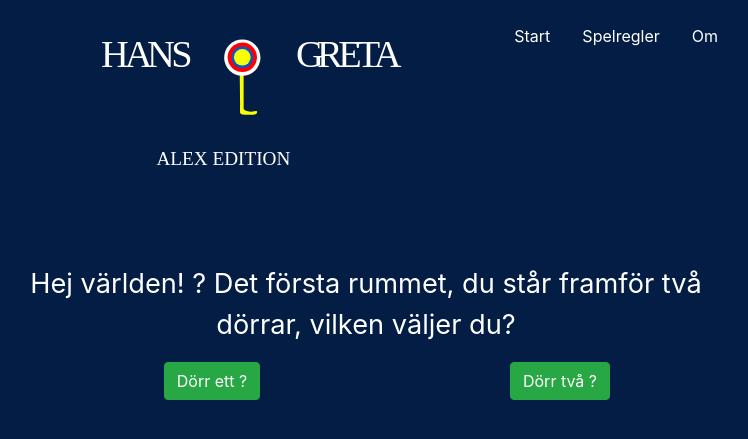
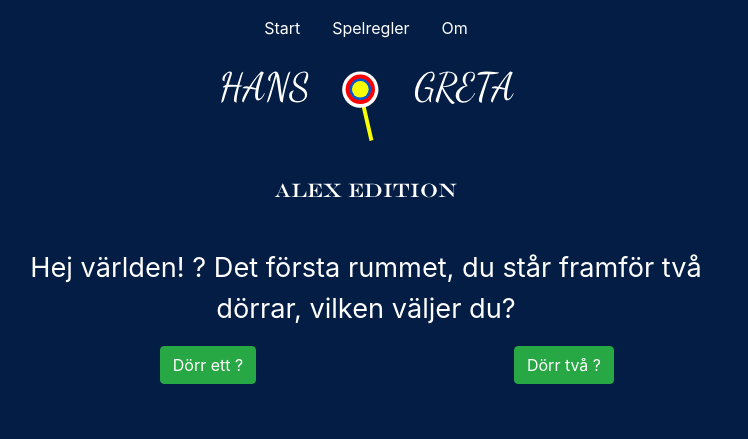
Before and after one commit to AlexCode12/wsp1-soloaventur, a PHP site: page / in a window 1280 px wide. Shown: the top 439 px of the page, without its empty margins (274-1022 px from the left). Run offline with PHP 8.4, Linux system fonts and the light colour scheme; data comes from the database, SQL or seed files in the repository; data that the repository does not hold is empty; a stand-in replaces the project's code that opens the database connection.

Commit message:
Förbättrat loggan samt navbar2

```diff
--- a/php/css/style.css
+++ b/php/css/style.css
@@ -11,6 +11,7 @@ main {
 p {
     color: white;
     text-align: center;
+    font-family: 'Dancing Script' cursive;
 }
 a {
     color: white;
@@ -41,7 +42,7 @@ html {
 
 @media (min-width: 576px) {
     p {
-        font-size: 1em;
+        font-size: 0,4em;
     }
     a {
         font-size: 0,5em;
--- a/php/views/buttons.php
+++ b/php/views/buttons.php
@@ -1,12 +1,13 @@
 <div class="container">
   <div class="row">
     <div class="col text-center">
+    <a href="?id=<?= $link['target_id']?>">
       <button class="btn btn-success">
           <li>
-                <a href="?id=<?= $link['target_id']?>">
-                <?= $link['description'] ?> </a>
+                <?= $link['description'] ?>
             </li>
         </button>
+        </a>
     </div>
   </div>
 </div>
--- a/php/views/head.php
+++ b/php/views/head.php
@@ -6,5 +6,6 @@
     <meta http-equiv="X-UA-Compatible" content="ie=edge">
     <title><?= $pageTitle; ?></title>
     <link rel="stylesheet" href="https://stackpath.bootstrapcdn.com/bootstrap/4.3.1/css/bootstrap.min.css" integrity="sha384-ggOyR0iXCbMQv3Xipma34MD+dH/1fQ784/j6cY/iJTQUOhcWr7x9JvoRxT2MZw1T" crossorigin="anonymous">
+    <link href="https://fonts.googleapis.com/css?family=Dancing+Script&display=swap" rel="stylesheet">
     <link rel="stylesheet" href="./css/style.css">
     </head>
--- a/php/views/navbar.php
+++ b/php/views/navbar.php
@@ -1,12 +1,11 @@
-<div class="cover-container d-flex h-100 p-3 mx-auto flex-column">
+<div class="cover-container d-flex h-100 p-2 mx-auto flex-column">
       <header class="masthead mb-auto">
         <div class="inner">
           <nav class="nav nav-masthead justify-content-center">
-          <img src="./img/Logo.svg" class="center" width="300" height="200" alt="Logo">
             <a class="nav-link" href="http://localhost/~alexander/soloaventyr/php/?id=1">Start</a>
             <a class="nav-link active" href="http://localhost/~alexander/soloaventyr/php/?id=51">Spelregler</a>
             <a class="nav-link" href="http://localhost/~alexander/soloaventyr/php/?id=52">Om</a>
           </nav>
-          <br></br>
+          <img src="./img/HansGretaLogo.svg" class="center" width="300" height="200" alt="Logo">
         </div>
       </header>
```
Also changed, not shown: php/img/HansGretaLogo.svg (added).
